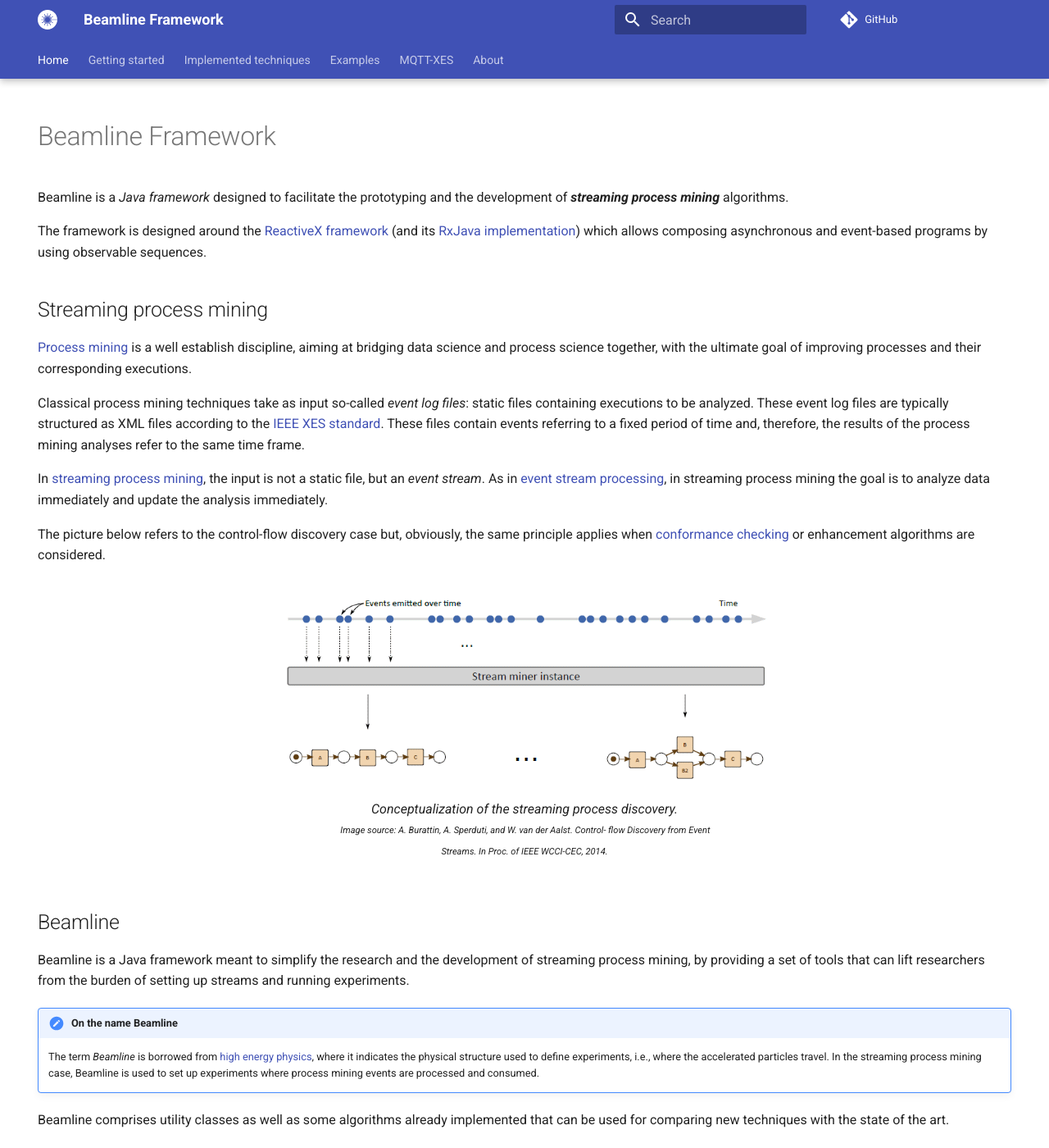
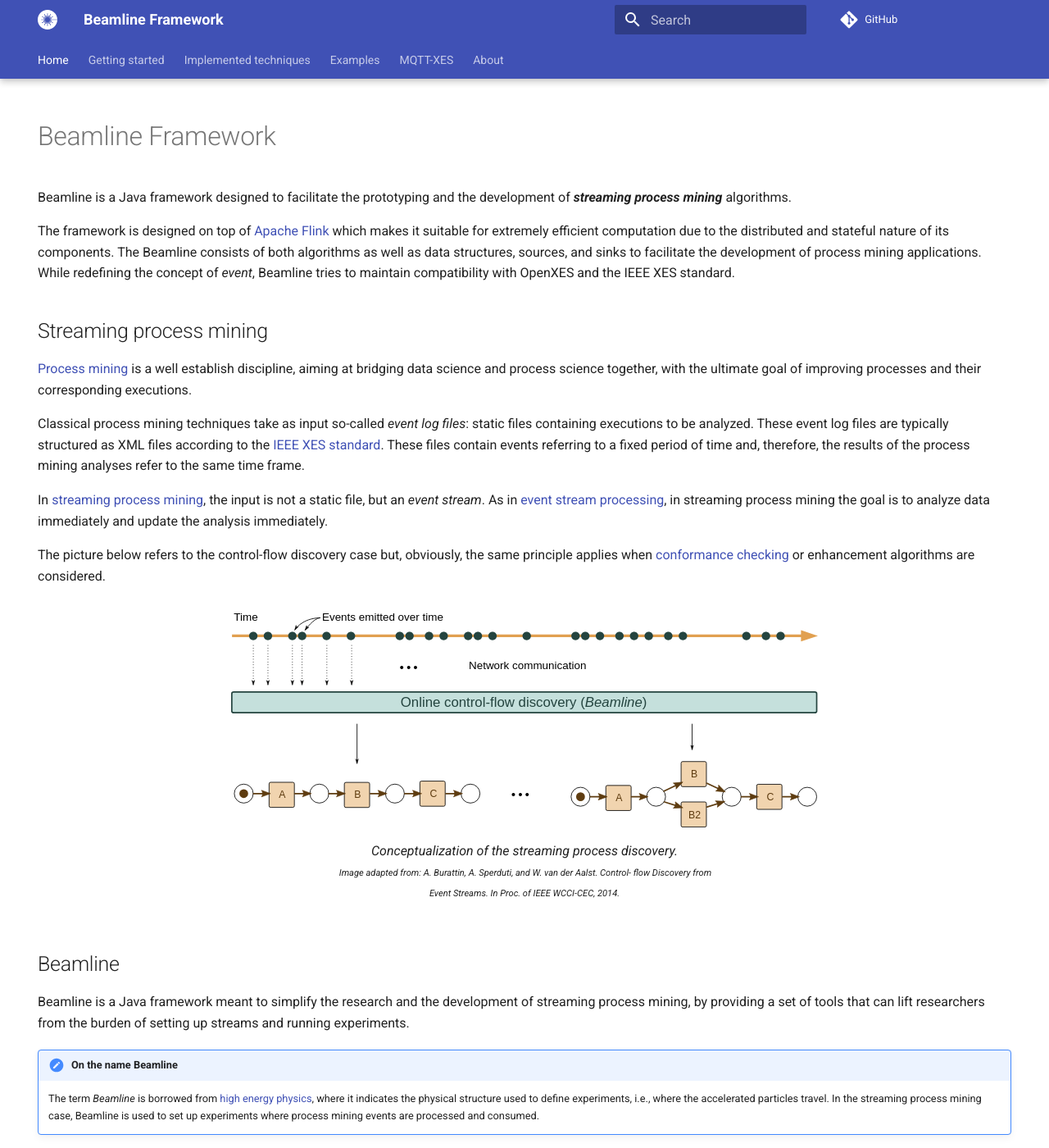
Before and after one commit to beamline/docs, an MkDocs documentation site: the page built from docs/index.md, in a window 1280 px wide and 1400 px high. Shown: the whole window at 82% size. Built offline with MkDocs 1.6.1 and Material for MkDocs 9.7.7, drawn with Linux system fonts in a browser that asks for light colours; comment, search, counter and statistics services are not loaded.

Commit message:
Adapted home page to new version

```diff
--- a/docs/index.md
+++ b/docs/index.md
@@ -6,9 +6,9 @@ hide:
 
 # Beamline Framework
 
-Beamline is a *Java framework* designed to facilitate the prototyping and the development of ***streaming process mining*** algorithms.
+Beamline is a Java framework designed to facilitate the prototyping and the development of ***streaming process mining*** algorithms.
 
-The framework is designed around the [ReactiveX framework](https://reactivex.io/) (and its [RxJava implementation](https://github.com/ReactiveX/RxJava)) which allows composing asynchronous and event-based programs by using observable sequences.
+The framework is designed on top of [Apache Flink](https://flink.apache.org/) which makes it suitable for extremely efficient computation due to the distributed and stateful nature of its components. The Beamline consists of both algorithms as well as data structures, sources, and sinks to facilitate the development of process mining applications. While redefining the concept of *event*, Beamline tries to maintain compatibility with OpenXES and the IEEE XES standard.
 
 
 
@@ -23,10 +23,10 @@ In [streaming process mining](https://andrea.burattin.net/publications/2018-ency
 The picture below refers to the control-flow discovery case but, obviously, the same principle applies when [conformance checking](https://en.wikipedia.org/wiki/Conformance_checking) or enhancement algorithms are considered.
 
 <figure markdown>
-  ![Streaming process mining idea](img/idea.png)
+  ![Streaming process mining idea](img/idea.svg)
   <figcaption>
     Conceptualization of the streaming process discovery.<br>
-    <sub><sup>Image source: A. Burattin, A. Sperduti, and W. van der Aalst. Control-
+    <sub><sup>Image adapted from: A. Burattin, A. Sperduti, and W. van der Aalst. Control-
 flow Discovery from Event Streams. In Proc. of IEEE WCCI-CEC, 2014.</sup></sub></figcaption>
 </figure>
 
--- a/mkdocs.yml
+++ b/mkdocs.yml
@@ -1,4 +1,5 @@
 site_name: Beamline Framework
+edit_uri: ""
 
 nav:
   - Home: index.md
```
Also changed, not shown: docs/img/idea.svg (added).
